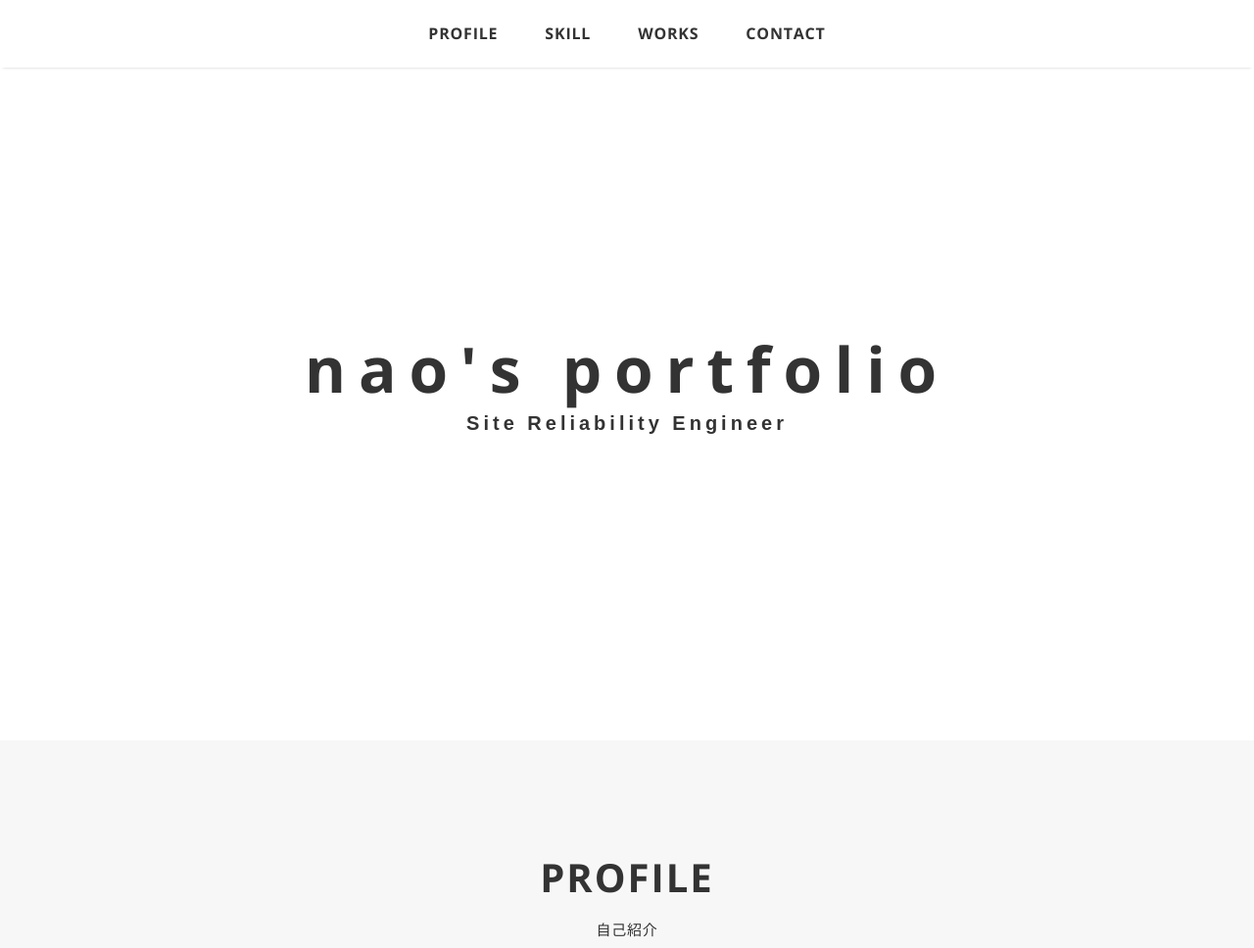
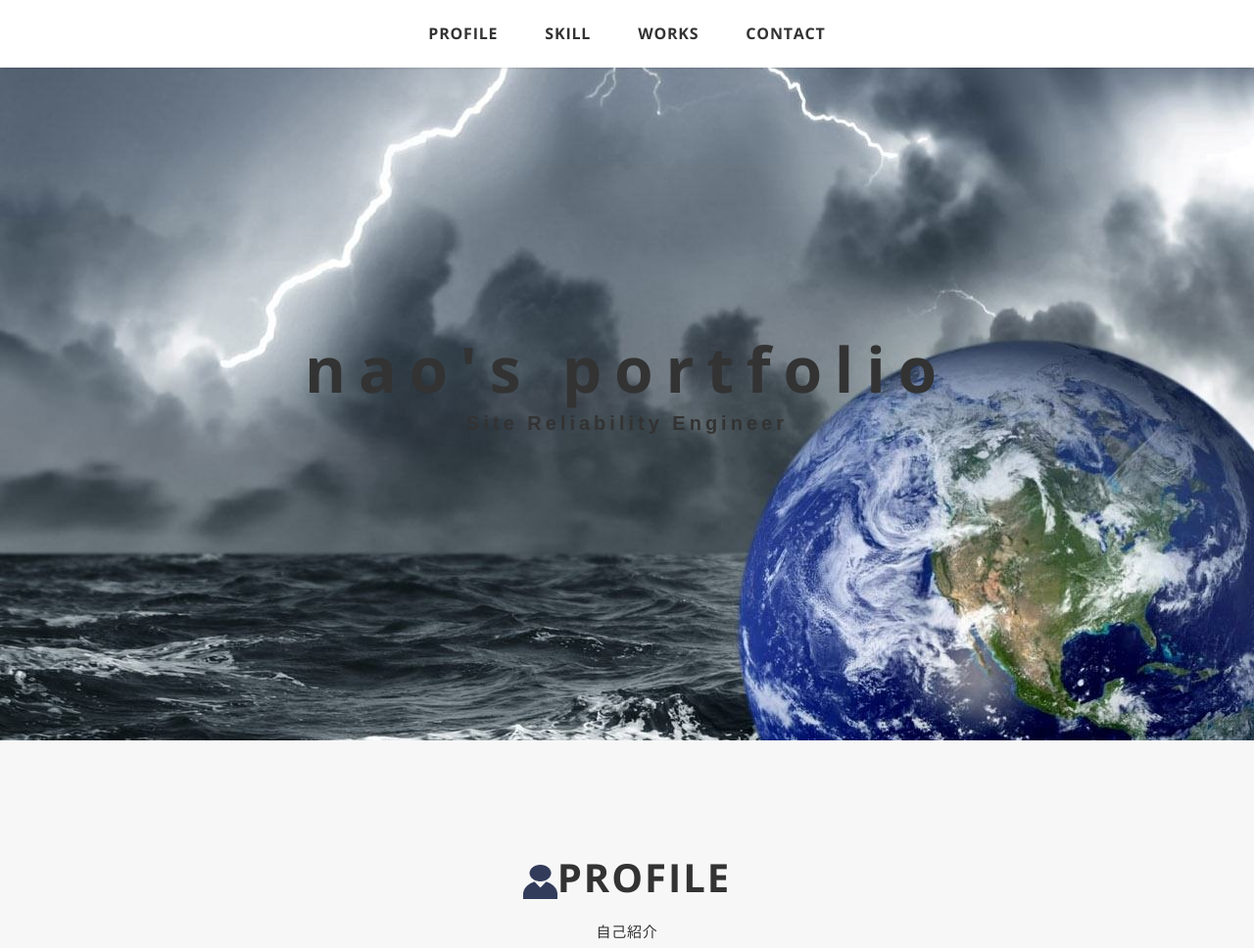
Before and after one commit to naonao0001777/naopem, a plain HTML site: page index.html in a window 1280 px wide. Shown: the top 968 px of the page at 98% size. Drawn offline with nearby package versions, Linux system fonts and the light colour scheme.

Commit message:
[Add] image

```diff
--- a/css/style.css
+++ b/css/style.css
@@ -113,6 +113,7 @@ li {
   align-items: center;
   justify-content: center;
   height: 86vh;
+  background-image: url(../img/Feature/earth.jpg);
 }
 
 .logo {
@@ -273,6 +274,10 @@ li {
 ---------------------------------*/
 .about-section .inner {
   max-width: 1000px;
+}
+.heading-primary img{
+  height: 35px;
+  width: 35px;
 }
 
 .about-item {
--- a/index.html
+++ b/index.html
@@ -48,7 +48,7 @@
       <section class="about-section section" id="about-section">
         <div class="inner">
           <div class="section-heading">
-            <h1 class="heading-primary">PROFILE</h1>
+            <h1 class="heading-primary"><img class="profile-image" src="img/about/icon_shadowman.png" alt="">PROFILE</h1>
           </div>
           <div class="section-lead">
             <p>
```
Also changed, not shown: img/about/icon_shadowman.png (added), img/feature/background.jpg (added), img/feature/earth.jpg (added), img/feature/hacker.jpg (added), img/feature/kousoku.jpg (added), img/feature/tokyo.jpg (added).
